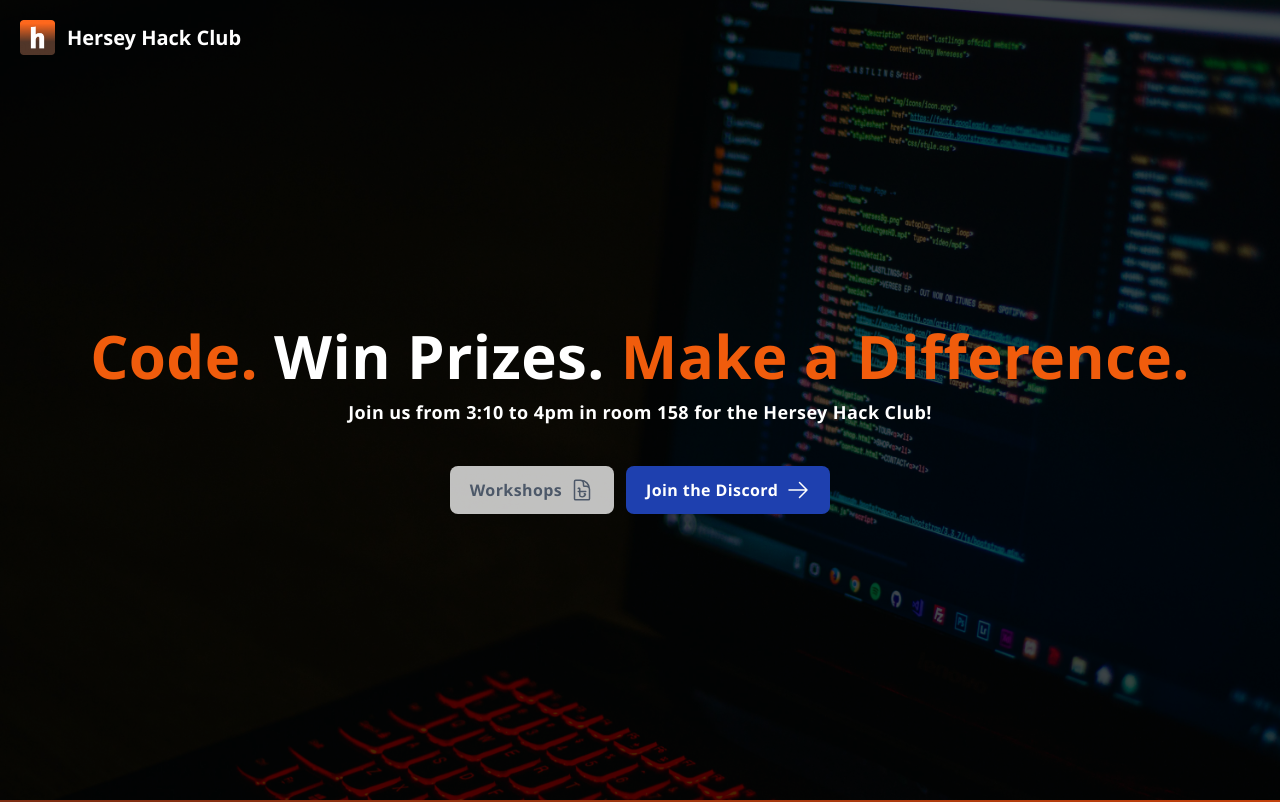
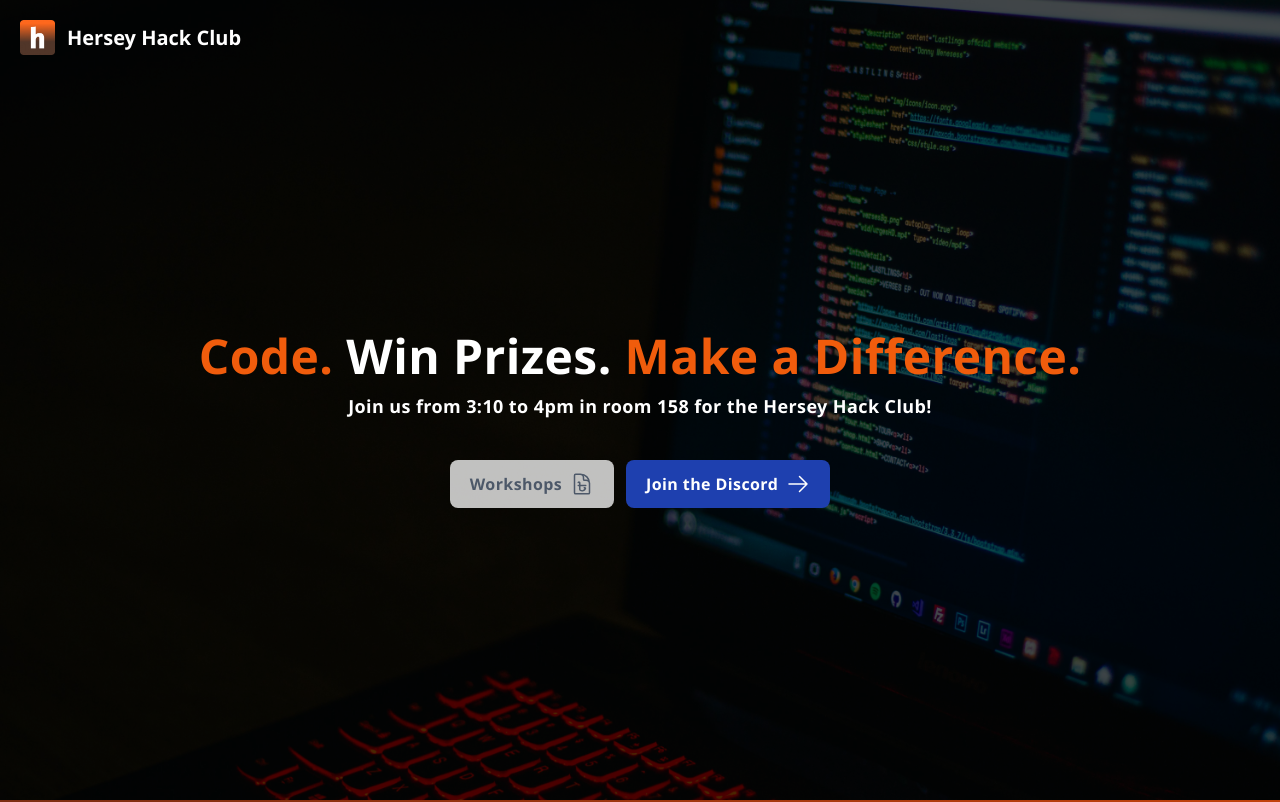
Before and after one commit to AAlchi/HerseyHackClub, a Next.js app in the folder hersey-hack-club/: page / in a window 1280 px wide. Shown: the top 802 px of the page. Built offline with nearby package versions, Linux system fonts and the light colour scheme.

Commit message:
Change with the font size on the landing page

```diff
--- a/hersey-hack-club/pages/components/homepage_component/landing/Landing.tsx
+++ b/hersey-hack-club/pages/components/homepage_component/landing/Landing.tsx
@@ -10,7 +10,7 @@ const Landing = () => {
             <div className='flex flex-col'>
                 <div className='text-center flex flex-col gap-10 items-center justify-center pt-10 px-4 md:px-8 lg:px-16' style={{ minHeight: "600px", flex: "2" }}>
                     <div className='flex flex-col gap-3'>
-                        <h1 className='text-6xl font-extrabold one font-extrabold'>
+                        <h1 className='text-5xl font-extrabold one font-extrabold'>
                             <span className="HSOrange">Code.</span> Win Prizes. <span className="HSOrange">Make a Difference.</span>
                         </h1>
                         <p className='text-lg font-bold two px-3'>
```
